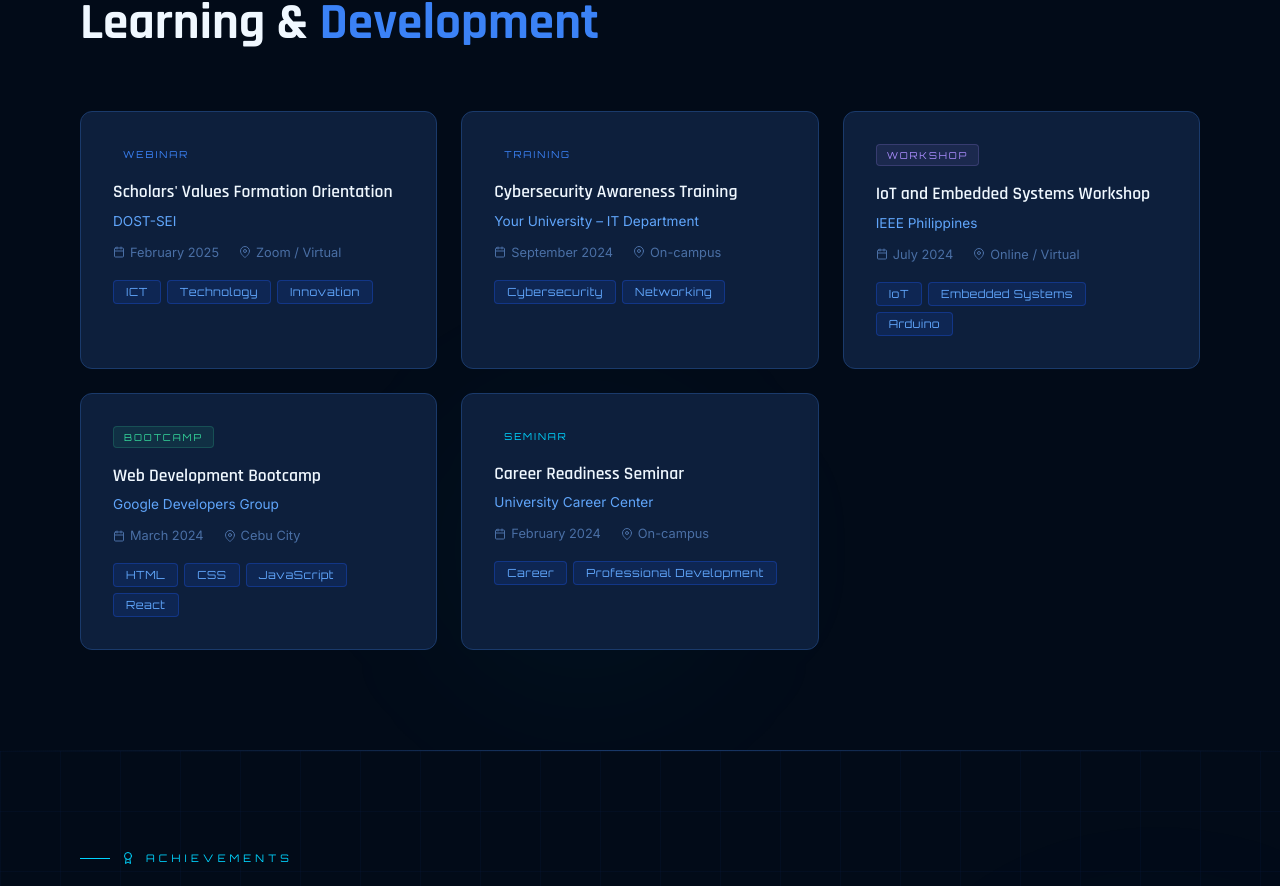
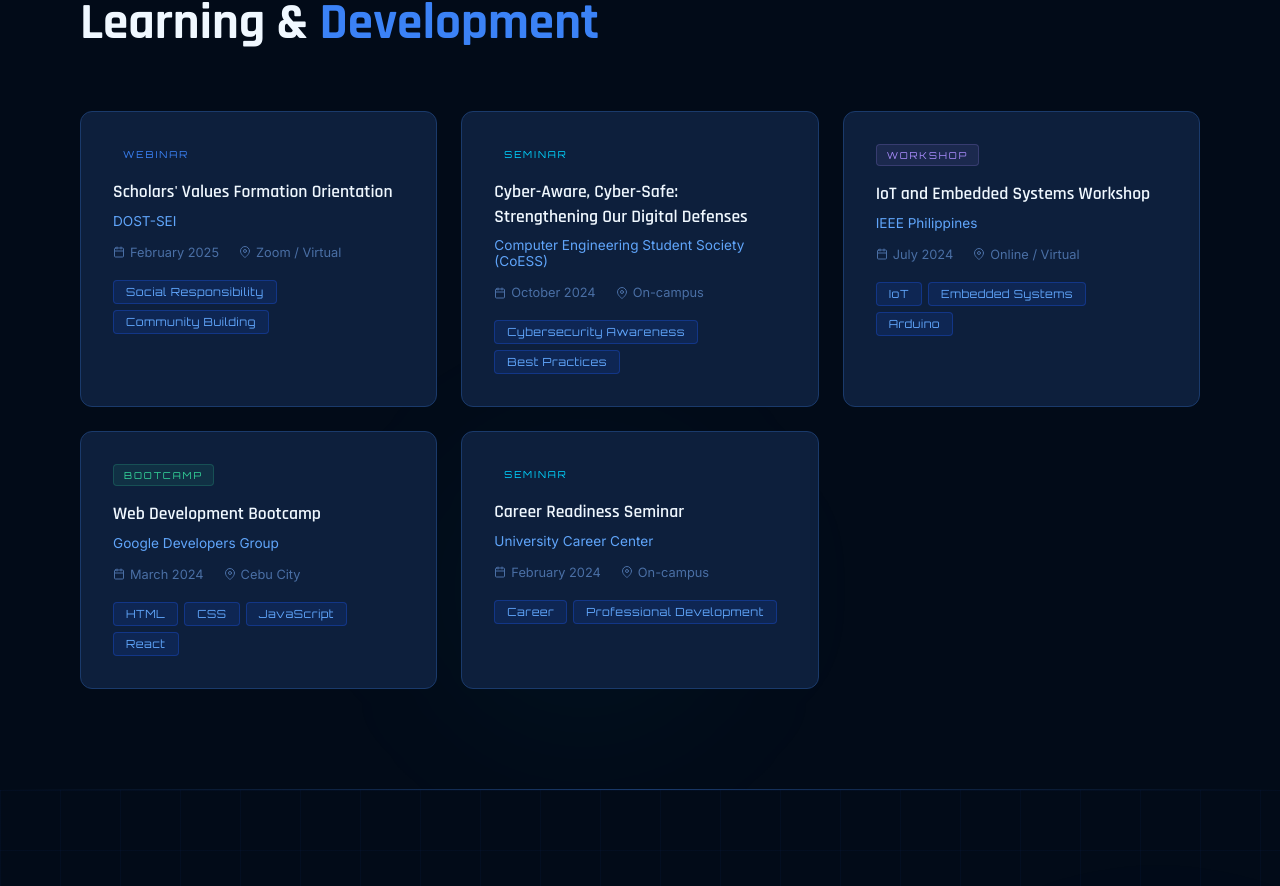
Before and after one commit to seanio777/verano-portfolio, a React (Vite) app: page / in a window 1280 px wide. Shown: the part 2946-3832 px from the top of the page. Built offline with nearby package versions, Linux system fonts and the light colour scheme.

Commit message:
feat: update seminar details and tags for clarity and relevance

```diff
--- a/src/components/Seminars.jsx
+++ b/src/components/Seminars.jsx
@@ -8,15 +8,15 @@ const seminars = [
     date: 'February 2025',
     location: 'Zoom / Virtual',
     type: 'Webinar',
-    tags: ['ICT', 'Technology', 'Innovation'],
+    tags: ['Social Responsibility', 'Community Building'],
   },
   {
-    title: 'Cybersecurity Awareness Training',
-    organizer: 'Your University – IT Department',
-    date: 'September 2024',
+    title: 'Cyber-Aware, Cyber-Safe: Strengthening Our Digital Defenses',
+    organizer: 'Computer Engineering Student Society (CoESS)',
+    date: 'October 2024',
     location: 'On-campus',
-    type: 'Training',
-    tags: ['Cybersecurity', 'Networking'],
+    type: 'Seminar',
+    tags: ['Cybersecurity Awareness', 'Best Practices'],
   },
   {
     title: 'IoT and Embedded Systems Workshop',
```
